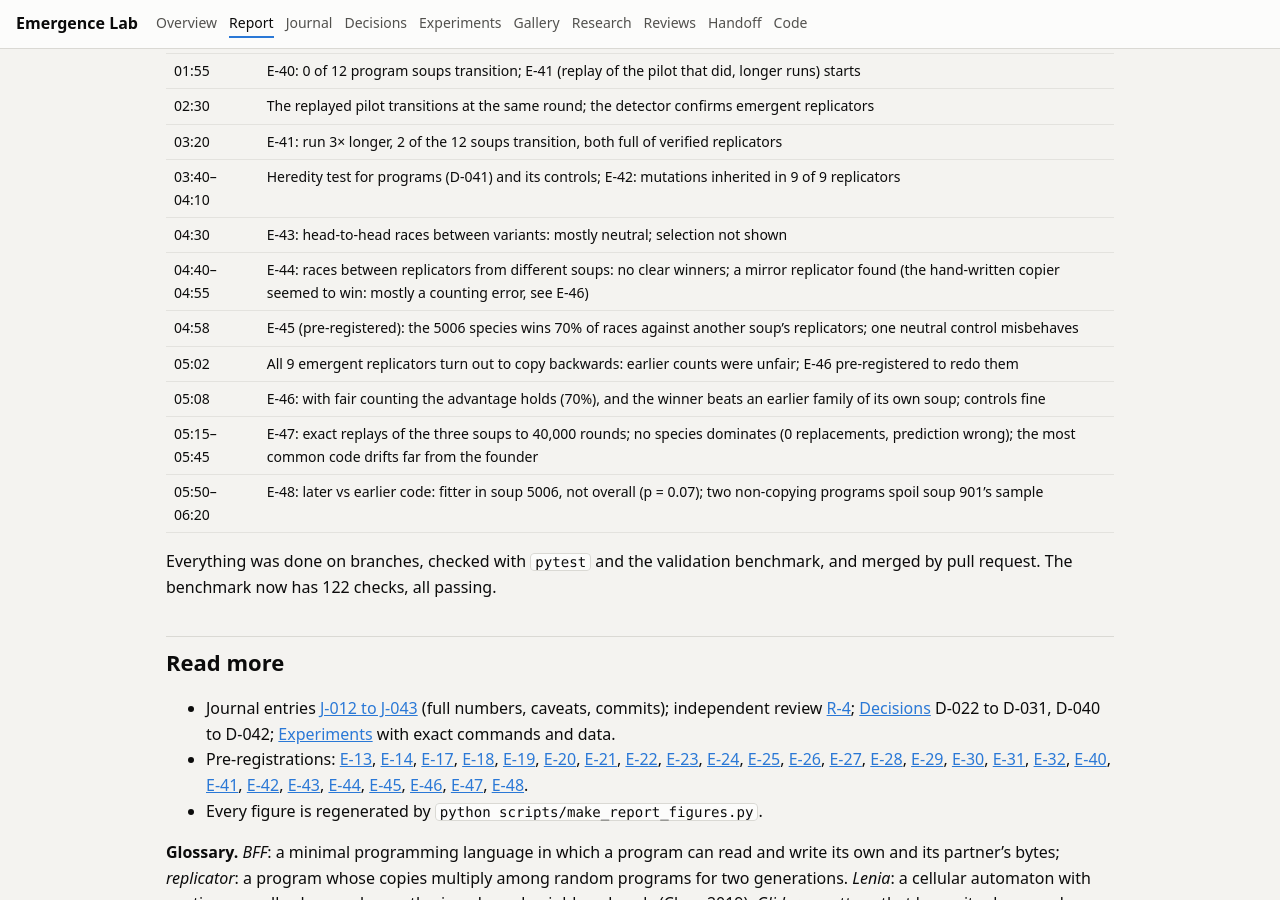
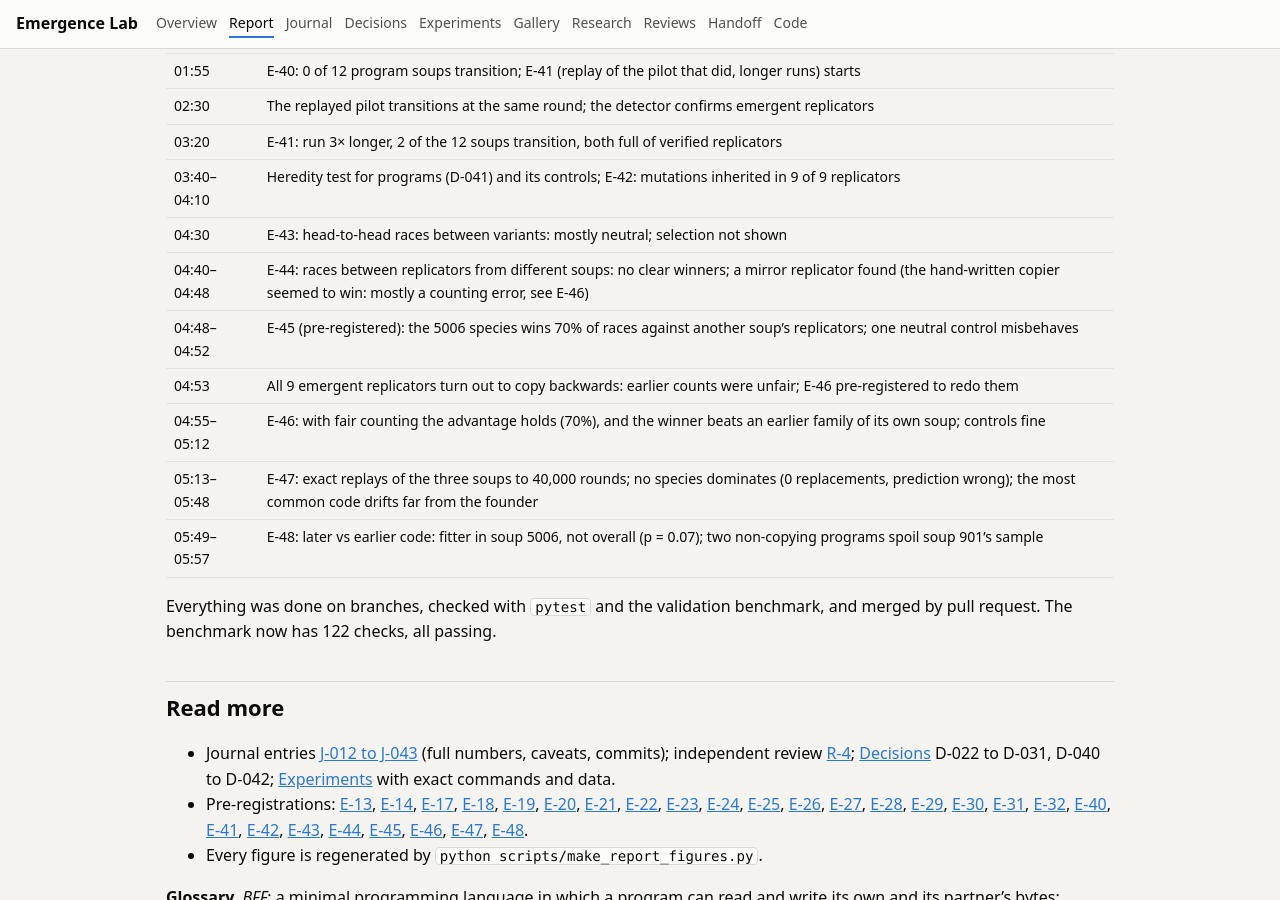
Before and after one commit to Yahyaal/emergence-lab, a Jekyll site: the page built from docs/report.md, in a window 1280 px wide and 900 px high, scrolled down 30685 px. Built offline with Jekyll 4.4.1, drawn with Linux system fonts in a browser that asks for light colours.

Commit message:
Report timeline: real times from git
Co-Authored-By: Claude Opus 5.5 <noreply@anthropic.com>

```diff
--- a/docs/report.md
+++ b/docs/report.md
@@ -464,12 +464,12 @@ A completely different kind of universe. Instead of a field of matter, a **soup
 | 03:20 | E-41: run 3× longer, 2 of the 12 soups transition, both full of verified replicators |
 | 03:40–04:10 | Heredity test for programs (D-041) and its controls; E-42: mutations inherited in 9 of 9 replicators |
 | 04:30 | E-43: head-to-head races between variants: mostly neutral; selection not shown |
-| 04:40–04:55 | E-44: races between replicators from different soups: no clear winners; a mirror replicator found (the hand-written copier seemed to win: mostly a counting error, see E-46) |
-| 04:58 | E-45 (pre-registered): the 5006 species wins 70% of races against another soup's replicators; one neutral control misbehaves |
-| 05:02 | All 9 emergent replicators turn out to copy backwards: earlier counts were unfair; E-46 pre-registered to redo them |
-| 05:08 | E-46: with fair counting the advantage holds (70%), and the winner beats an earlier family of its own soup; controls fine |
-| 05:15–05:45 | E-47: exact replays of the three soups to 40,000 rounds; no species dominates (0 replacements, prediction wrong); the most common code drifts far from the founder |
-| 05:50–06:20 | E-48: later vs earlier code: fitter in soup 5006, not overall (p = 0.07); two non-copying programs spoil soup 901's sample |
+| 04:40–04:48 | E-44: races between replicators from different soups: no clear winners; a mirror replicator found (the hand-written copier seemed to win: mostly a counting error, see E-46) |
+| 04:48–04:52 | E-45 (pre-registered): the 5006 species wins 70% of races against another soup's replicators; one neutral control misbehaves |
+| 04:53 | All 9 emergent replicators turn out to copy backwards: earlier counts were unfair; E-46 pre-registered to redo them |
+| 04:55–05:12 | E-46: with fair counting the advantage holds (70%), and the winner beats an earlier family of its own soup; controls fine |
+| 05:13–05:48 | E-47: exact replays of the three soups to 40,000 rounds; no species dominates (0 replacements, prediction wrong); the most common code drifts far from the founder |
+| 05:49–05:57 | E-48: later vs earlier code: fitter in soup 5006, not overall (p = 0.07); two non-copying programs spoil soup 901's sample |
 
 Everything was done on branches, checked with `pytest` and the validation benchmark, and merged by pull request. The benchmark now has 122 checks, all passing.
 
```
